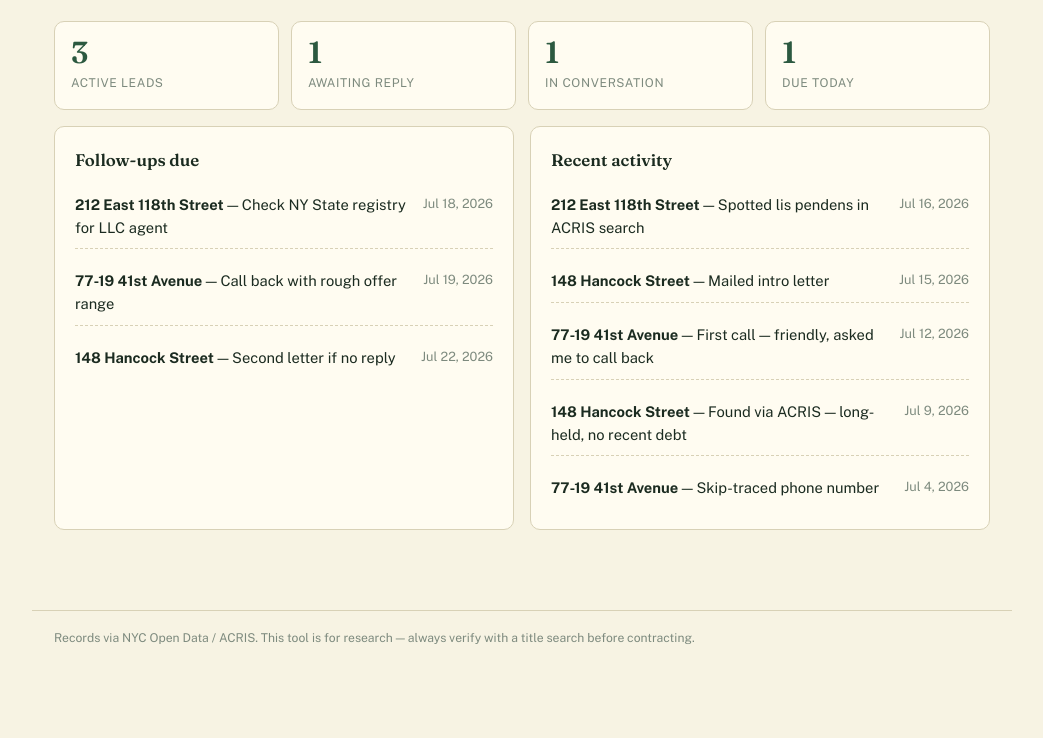
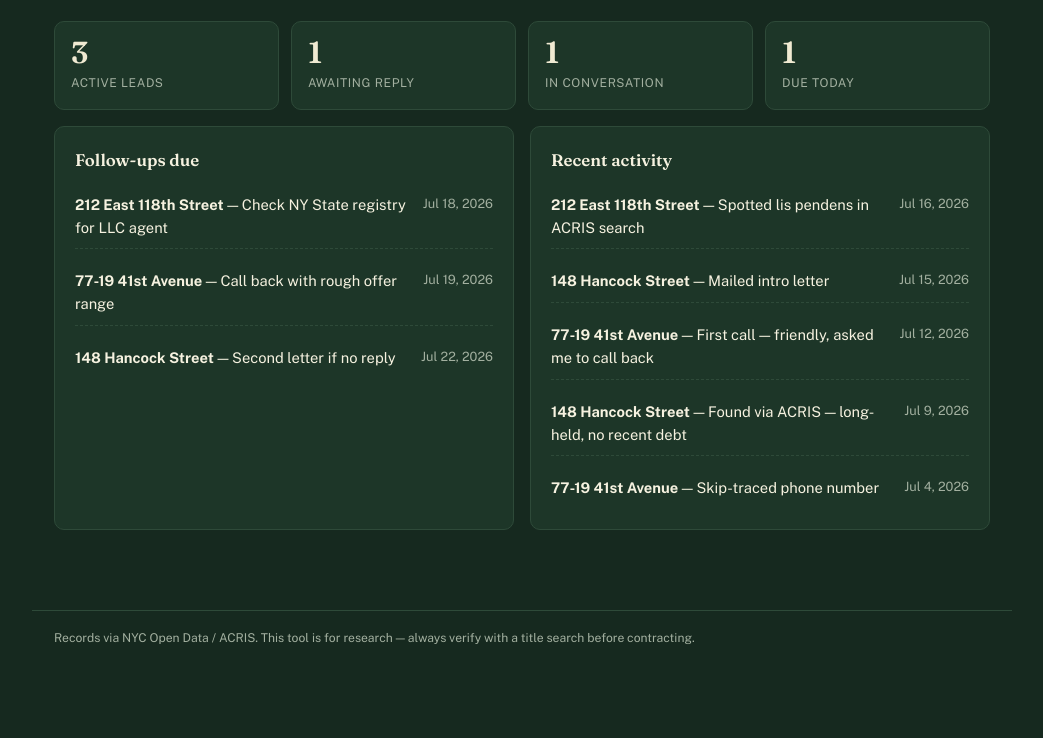
Before and after one commit to aidanherz/groundwork, a plain HTML site: page index.html in a window 1280 px wide. Shown: the part 238-976 px from the top of the page, without its empty margins (118-1161 px from the left). Drawn offline with nearby package versions, Linux system fonts and the light colour scheme.

Commit message:
Invert palette: deep forest green background, cream text
Co-Authored-By: Claude Fable 5 <noreply@anthropic.com>

```diff
--- a/styles.css
+++ b/styles.css
@@ -1,18 +1,18 @@
 /* ================= Offbook NYC ================= */
 :root {
-  --paper: #f7f3e3;
-  --paper-deep: #ede6cf;
-  --ink: #1b2b20;
-  --ink-soft: #46584b;
-  --ink-faint: #7d8a7e;
-  --moss: #2c5940;
-  --moss-bright: #38724f;
-  --clay: #1e4936;
-  --err: #96432a;
-  --line: #d8d1b6;
-  --card: #fffcf1;
-  --good: #2e6b46;
-  --warn: #9a6a1f;
+  --paper: #16291f;
+  --paper-deep: #101f17;
+  --ink: #f6f2e0;
+  --ink-soft: #d6d0b8;
+  --ink-faint: #a3b0a0;
+  --moss: #f0ead2;
+  --moss-bright: #fdf8e4;
+  --clay: #b8d4b0;
+  --err: #e89b78;
+  --line: #2e4a39;
+  --card: #1d3628;
+  --good: #9fd0ae;
+  --warn: #c9a25a;
   --serif: "Fraunces", Georgia, serif;
   --sans: "Public Sans", -apple-system, sans-serif;
 }
@@ -183,7 +183,7 @@ main {
   color: var(--ink-soft);
   cursor: pointer;
 }
-.mode-btn.active { background: var(--moss); border-color: var(--moss); color: #f4f6f2; }
+.mode-btn.active { background: var(--moss); border-color: var(--moss); color: #16291f; }
 
 .search-form { display: flex; flex-wrap: wrap; gap: 12px; align-items: flex-end; }
 .mode-fields { display: flex; gap: 12px; flex: 1; flex-wrap: wrap; }
@@ -200,8 +200,8 @@ main {
 .field input, .field select, textarea {
   font-family: var(--sans);
   font-size: 0.95rem;
-  color: var(--ink);
-  background: #fff;
+  color: #1b2b20;
+  background: #f7f3e3;
   border: 1px solid var(--line);
   border-radius: 7px;
   padding: 9px 11px;
@@ -222,7 +222,7 @@ main {
   cursor: pointer;
   border: 1px solid transparent;
 }
-.btn.primary { background: var(--moss); color: #f4f6f2; }
+.btn.primary { background: var(--moss); color: #16291f; }
 .btn.primary:hover { background: var(--moss-bright); }
 .btn.ghost {
   background: none;
@@ -287,7 +287,8 @@ a.btn { text-decoration: none; display: inline-flex; align-items: center; gap: 5
   border: 1px solid var(--line);
   border-radius: 7px;
   padding: 8px 10px;
-  background: #fff;
+  background: #f7f3e3;
+  color: #1b2b20;
   font-size: 0.9rem;
 }
 
@@ -307,6 +308,7 @@ a.btn { text-decoration: none; display: inline-flex; align-items: center; gap: 5
   border-radius: 999px;
   padding: 5px 10px;
   background: var(--paper);
+  color: var(--ink);
   cursor: pointer;
 }
 .deal-body { margin-top: 12px; display: grid; grid-template-columns: 1fr 1fr; gap: 12px; }
```
